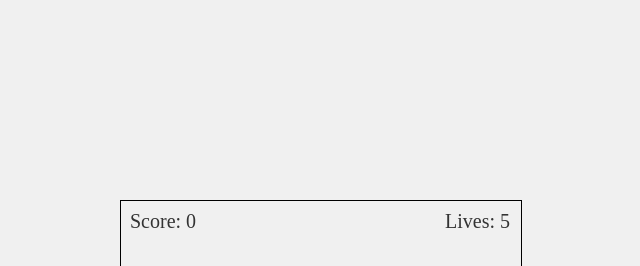
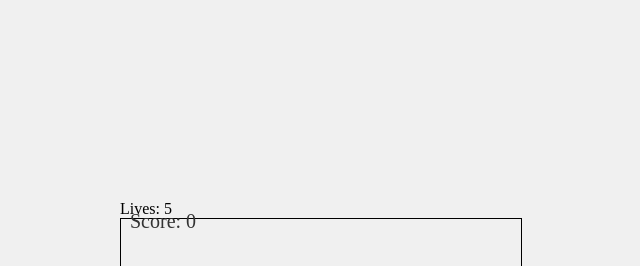
Before and after one commit to fade0003/yorkie-snake-game, a plain HTML site: page index.html in a window 1280 px wide. Shown: the top 266 px of the page, without its empty margins (320-960 px from the left). Drawn offline with Linux system fonts and the light colour scheme.

Commit message:
revert Update styles.css

```diff
--- a/styles.css
+++ b/styles.css
@@ -13,19 +13,12 @@ body {
     height: 400px;
 }
 
-#score, #lives {
+#score {
     position: absolute;
     top: 10px;
+    left: 10px;
     font-size: 20px;
     color: #333;
-}
-
-#score {
-    left: 10px;
-}
-
-#lives {
-    right: 10px;
 }
 
 #game-canvas {
```
